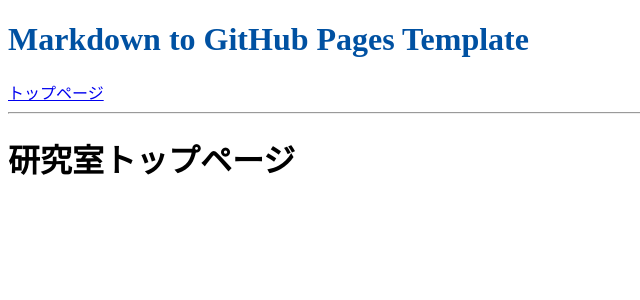
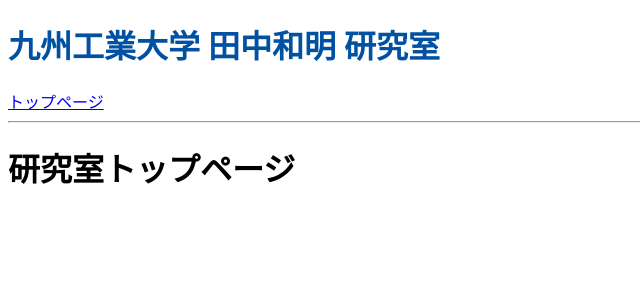
Before and after one commit to mruby-lab/mruby-lab.github.io, a Jekyll site: the page built from index.md, in a window 1280 px wide. Shown: the top 300 px of the page, without its empty margins (0-640 px from the left). Built offline with Jekyll 4.4.1, drawn with Linux system fonts in a browser that asks for light colours; Markdown is read by kramdown in place of the engine named in the settings.

Commit message:
タイトルを修正した

```diff
--- a/_layouts/default.html
+++ b/_layouts/default.html
@@ -14,7 +14,7 @@
 </head>
 <body>
 
-    <h1 class="example-class">Markdown to GitHub Pages Template</h1>
+    <h1 class="example-class">九州工業大学 田中和明 研究室</h1>
 
     <a href="https://mruby-lab.github.io/">トップページ</a>
 <!--
```
